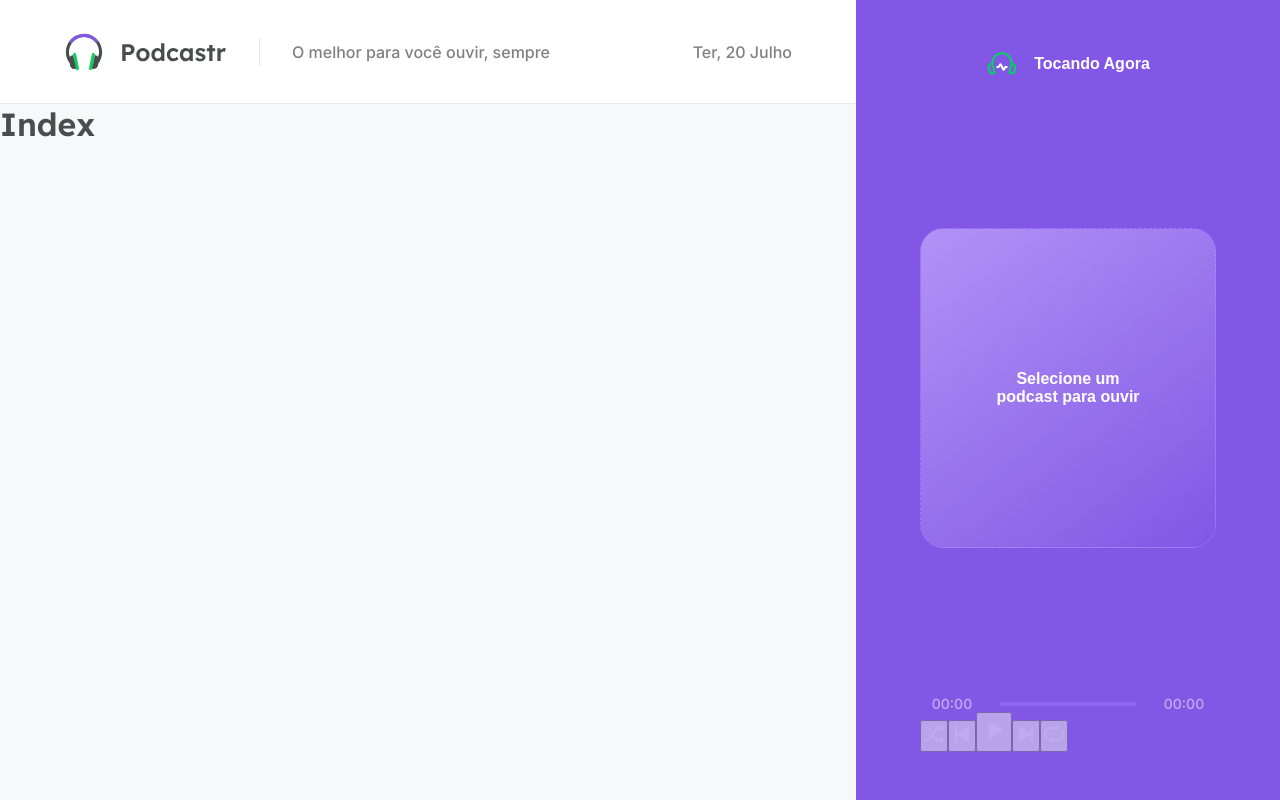
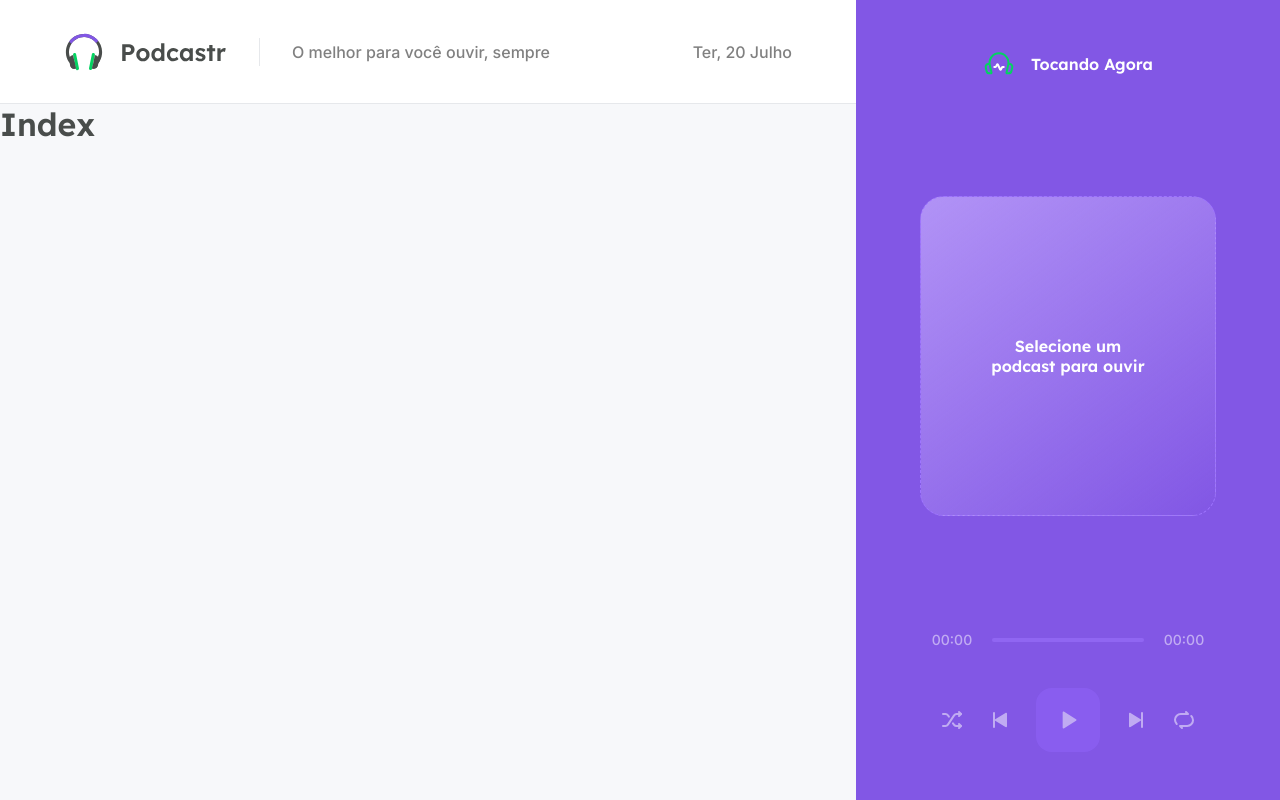
Before and after one commit to natanfalconi/nlw5-podcastr, a Next.js app: page / in a window 1280 px wide. Built offline with nearby package versions, Linux system fonts and the light colour scheme.

Commit message:
buttons styles player

```diff
--- a/src/components/Player/styles.module.scss
+++ b/src/components/Player/styles.module.scss
@@ -18,7 +18,7 @@
     }
 
     strong {
-        font-family: Lexendo, sans-serif;
+        font-family: Lexend, sans-serif;
         font-weight: 600;
     }
 
@@ -50,7 +50,7 @@
 .progress {
     display: flex;
     align-items: center;
-    gap: 1rem;
+    gap: 0.5rem;
     font-size: 0.875rem;
 
     span {
@@ -71,3 +71,26 @@
 
     }
 }
+
+.buttons {
+    display: flex;
+    align-items: center;
+    justify-content: center;
+    margin-top: 2.5rem;
+    gap: 1.5rem;
+
+    button {
+        background: transparent;
+        border: 0;
+        font-size: 0;
+
+
+        &.playerButton {
+            width: 4rem;
+            height: 4rem;
+            border-radius: 1rem;
+            background: var(--purple-400);
+        }
+    }
+
+}
```
